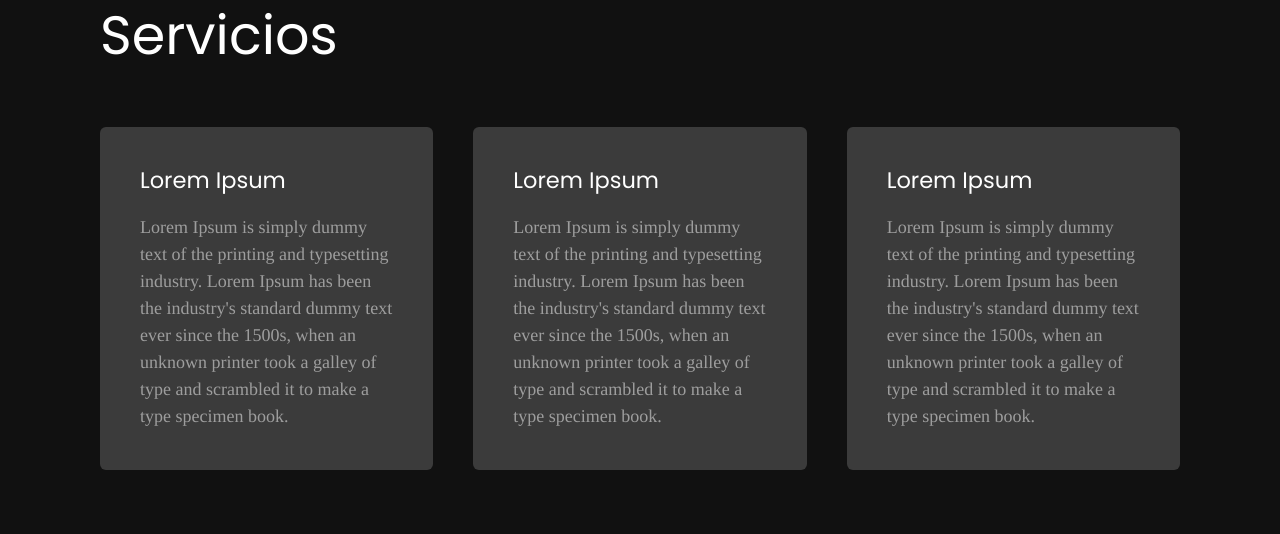
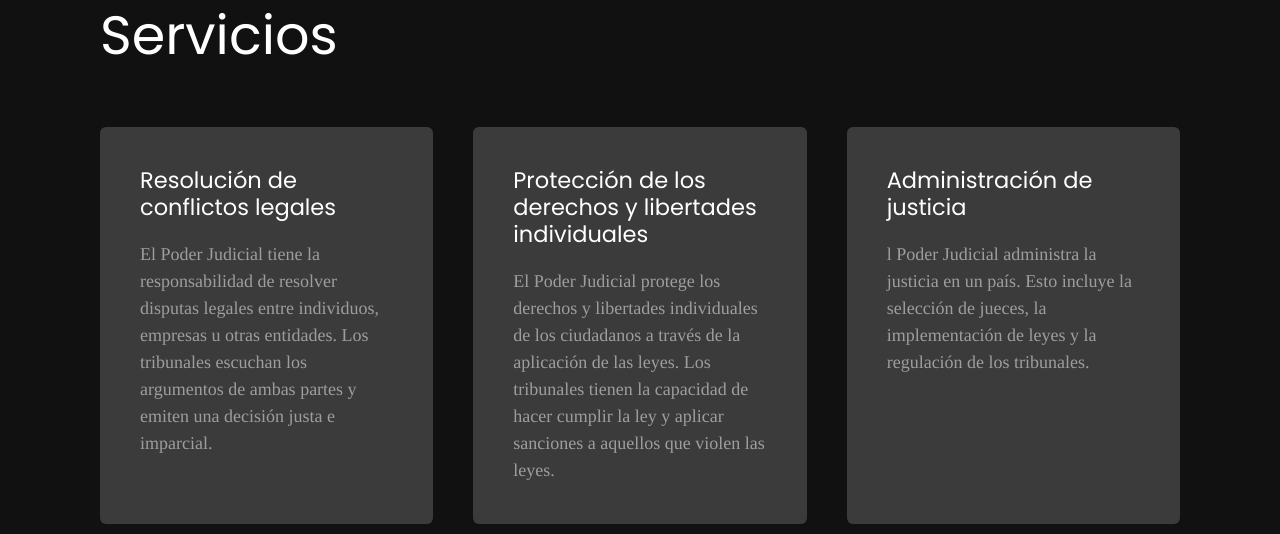
Before and after one commit to MilagrosKath/blog-fepti, a plain HTML site: page index.html in a window 1280 px wide. Shown: the part 1309-1843 px from the top of the page. Drawn offline with nearby package versions, Linux system fonts and the light colour scheme; a script that the page names is missing; a web font is replaced by a local one.

Commit message:
Update index.html

```diff
--- a/index.html
+++ b/index.html
@@ -77,20 +77,20 @@
 		<div class="row is-equal-height">
 			<div class="col is-4 fadeIn">
 				<div class="card is-secondary">
-					<h4 class="margin-bottom-small">Lorem Ipsum</h4>
-					<p>Lorem Ipsum is simply dummy text of the printing and typesetting industry. Lorem Ipsum has been the industry's standard dummy text ever since the 1500s, when an unknown printer took a galley of type and scrambled it to make a type specimen book.</p>
+					<h4 class="margin-bottom-small">Resolución de conflictos legales</h4>
+					<p>El Poder Judicial tiene la responsabilidad de resolver disputas legales entre individuos, empresas u otras entidades. Los tribunales escuchan los argumentos de ambas partes y emiten una decisión justa e imparcial.</p>
 				</div>
 			</div>
 			<div class="col is-4 fadeIn2">
 				<div class="card is-secondary">
-					<h4 class="margin-bottom-small">Lorem Ipsum</h4>
-					<p>Lorem Ipsum is simply dummy text of the printing and typesetting industry. Lorem Ipsum has been the industry's standard dummy text ever since the 1500s, when an unknown printer took a galley of type and scrambled it to make a type specimen book.</p>
+					<h4 class="margin-bottom-small">Protección de los derechos y libertades individuales</h4>
+					<p>El Poder Judicial protege los derechos y libertades individuales de los ciudadanos a través de la aplicación de las leyes. Los tribunales tienen la capacidad de hacer cumplir la ley y aplicar sanciones a aquellos que violen las leyes.</p>
 				</div>
 			</div>
 			<div class="col is-4 fadeIn3">
 				<div class="card is-secondary">
-					<h4 class="margin-bottom-small">Lorem Ipsum</h4>
-					<p>Lorem Ipsum is simply dummy text of the printing and typesetting industry. Lorem Ipsum has been the industry's standard dummy text ever since the 1500s, when an unknown printer took a galley of type and scrambled it to make a type specimen book.</p>
+					<h4 class="margin-bottom-small">Administración de justicia</h4>
+					<p>l Poder Judicial administra la justicia en un país. Esto incluye la selección de jueces, la implementación de leyes y la regulación de los tribunales.</p>
 				</div>
 			</div>
 		</div>
```
